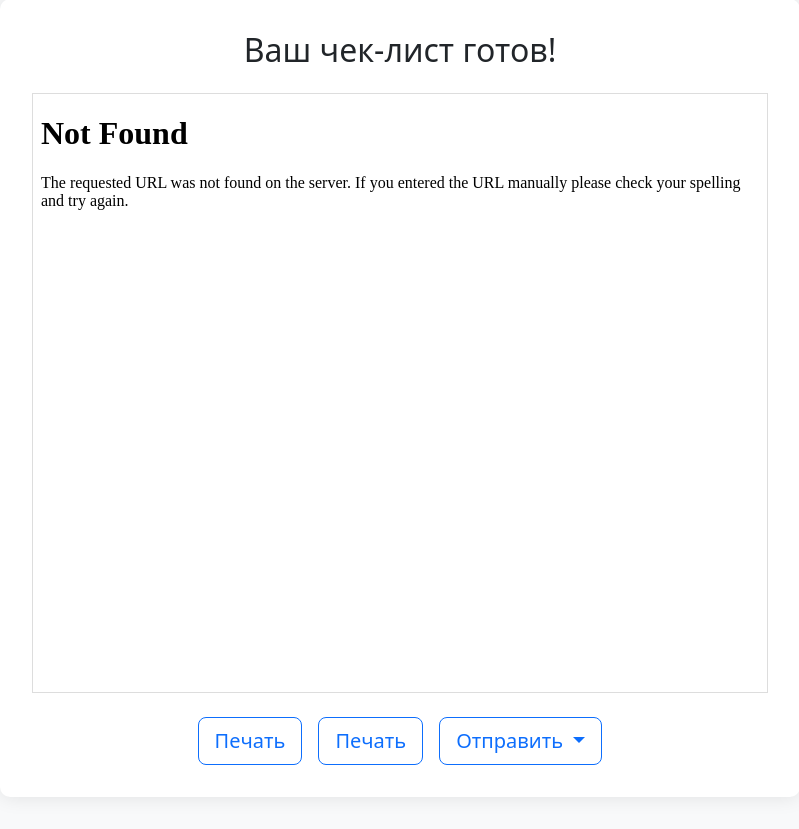
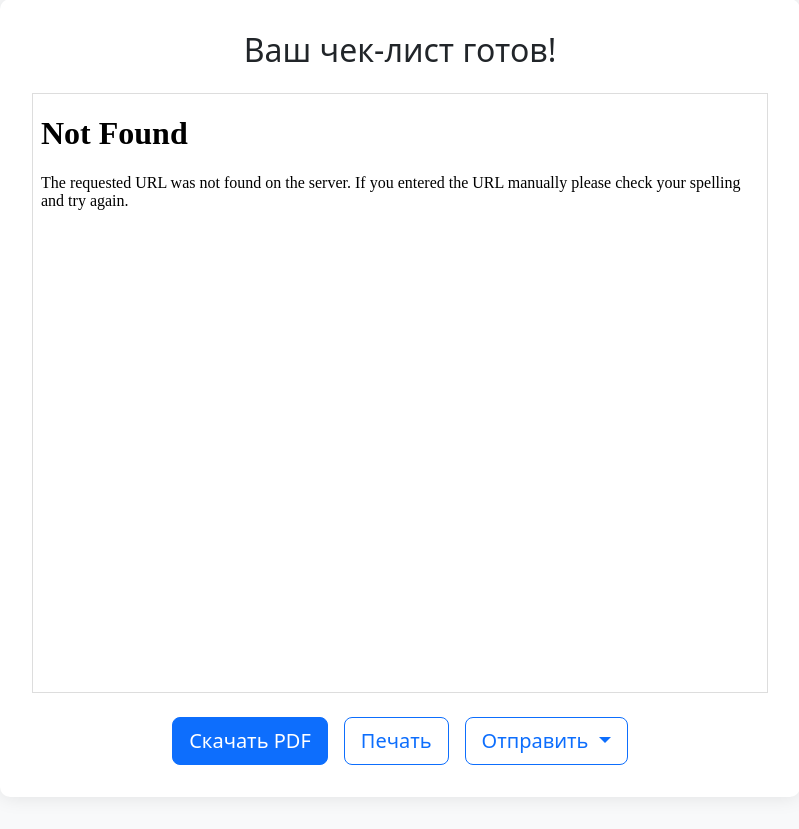
Before and after one commit to Infobest37/CheckListtTavel, a Flask app: page /preview/1 in a window 1280 px wide. Shown: the part 33-862 px from the top of the page, without its empty margins (240-1039 px from the left). Run offline with Flask 2, Linux system fonts and the light colour scheme; parts of the project's set-up code (start-up, migrations or seed data) failed here and were passed over.

Commit message:
Initial commit

```diff
--- a/templates/preview.html
+++ b/templates/preview.html
@@ -40,11 +40,9 @@
         </div>
 
         <div class="action-buttons">
-  <a href="{{ url_for('print_pdf', filename=filename) }}"
-   class="btn btn-outline-primary btn-lg"
-   onclick="window.open(this.href, '_blank'); return false;">
-  <i class="bi bi-printer"></i> Печать
-</a>
+  <a href="{{ url_for('download_pdf', filename=filename) }}" class="btn btn-primary btn-lg">
+    <i class="bi bi-download"></i> Скачать PDF
+  </a>
 
   <a href="{{ url_for('print_pdf', filename=filename) }}" class="btn btn-outline-primary btn-lg" target="_blank">
     <i class="bi bi-printer"></i> Печать
```
